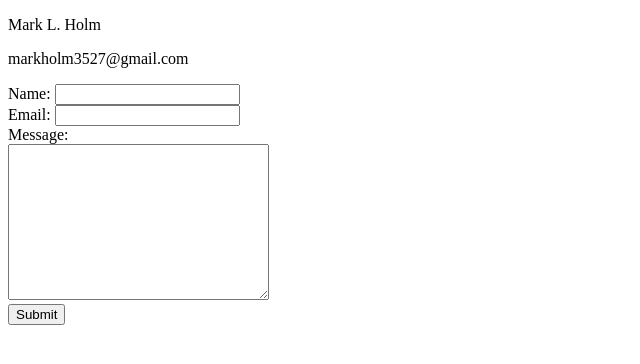
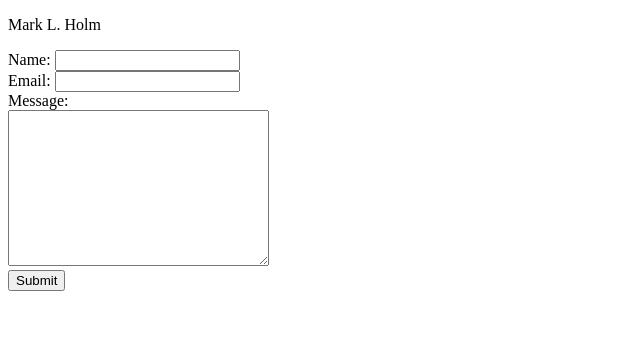
Before and after one commit to markholm3527/cv, a plain HTML site: page contact.html in a window 1280 px wide. Shown: the whole page, without its empty margins (0-640 px from the left). Drawn offline with Linux system fonts and the light colour scheme.

Commit message:
remove email

```diff
--- a/contact.html
+++ b/contact.html
@@ -8,7 +8,6 @@
 
 <body>
   <p>Mark L. Holm</p>
-  <p>markholm3527@gmail.com</p>
 
   <form action="mailto:markholm3527@gmail.com" method="post" enctype="text/plain">
     <label for="">Name:</label>
```
